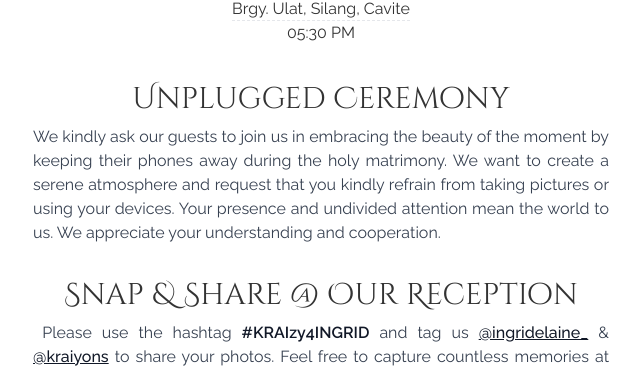
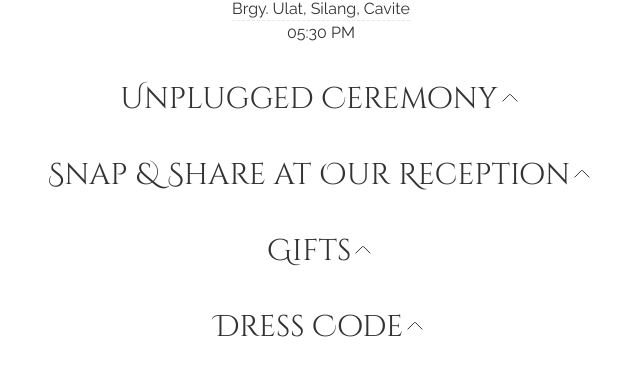
Before and after one commit to kraiyons/imbita-fe, a Next.js app: page /invite/home in a window 1280 px wide. Shown: the part 561-933 px from the top of the page, without its empty margins (319-959 px from the left). Built offline with nearby package versions, Linux system fonts and the light colour scheme.

Commit message:
[Feature] Add collapsible TextHero descriptions

```diff
--- a/src/app/invite/[inviteId]/page.tsx
+++ b/src/app/invite/[inviteId]/page.tsx
@@ -37,7 +37,7 @@ export default function InviteHomePage({ params }: { params: TParams }) {
       <ImageCarousel />
       {/* <SplashScreen media={data.splashscreen.media} /> */}
 
-      <div className="py-2">{data.hashtag}</div>
+      <div className="py-2 font-bold">{data.hashtag}</div>
     </div>
   );
 }
--- /dev/null
+++ b/src/components/TextHero/CaretDown.tsx
@@ -0,0 +1,11 @@
+export default function CaretDown() {
+  return (
+    <svg viewBox="0 0 24 24" fill="none" xmlns="http://www.w3.org/2000/svg">
+      <path
+        d="M19.1416 9.92896L12.7776 16.2929C12.3871 16.6834 11.7539 16.6834 11.3634 16.2929L4.99946 9.92895"
+        stroke="currentColor"
+        stroke-linecap="round"
+      />
+    </svg>
+  );
+}
--- /dev/null
+++ b/src/components/TextHero/Swirl.tsx
@@ -0,0 +1,49 @@
+export default function Swirl() {
+  return (
+    <svg
+      version="1.0"
+      xmlns="http://www.w3.org/2000/svg"
+      viewBox="0 0 798.000000 170.000000"
+      preserveAspectRatio="xMidYMid meet"
+    >
+      <g
+        transform="translate(0.000000,170.000000) scale(0.100000,-0.100000)"
+        fill="currentColor"
+        stroke="none"
+      >
+        <path
+          d="M7175 1400 c-166 -55 -262 -210 -234 -381 16 -102 57 -166 132 -209
+150 -86 387 18 387 169 0 139 -171 212 -268 115 -29 -29 -33 -39 -28 -65 8
+-42 43 -89 67 -89 24 0 24 8 0 34 -11 12 -23 33 -26 48 -6 23 -2 30 27 48 47
+28 91 26 128 -7 92 -84 3 -206 -151 -207 -108 -2 -181 82 -181 206 0 72 38
+156 86 193 68 52 181 71 272 46 126 -34 216 -212 184 -367 -28 -137 -109 -238
+-245 -305 -186 -92 -379 -89 -665 9 -105 36 -209 83 -455 202 -254 123 -303
+145 -420 189 -275 104 -488 116 -659 38 l-52 -24 -73 68 c-287 270 -657 361
+-1028 253 -177 -51 -317 -124 -435 -226 l-58 -50 -57 50 c-181 155 -422 239
+-658 229 -192 -9 -471 -78 -687 -171 -77 -33 -238 -133 -517 -321 -282 -189
+-360 -234 -479 -274 -307 -104 -561 1 -590 242 -23 185 85 330 255 344 139 11
+231 -107 179 -230 -32 -77 -138 -100 -200 -42 -55 51 -17 126 55 110 38 -9 37
+12 -3 34 -22 13 -29 12 -64 -5 -101 -49 -84 -172 31 -225 139 -64 289 49 288
+216 -1 108 -51 184 -154 229 -54 25 -70 28 -148 24 -73 -2 -96 -8 -153 -36
+-79 -39 -159 -120 -197 -202 -24 -50 -26 -66 -26 -185 0 -125 2 -133 32 -197
+82 -175 245 -268 469 -268 116 0 220 18 319 55 148 56 246 118 580 369 361
+270 473 330 785 422 111 32 141 37 271 41 174 6 260 -11 404 -81 81 -39 235
+-148 235 -166 0 -4 -16 -34 -35 -66 -57 -94 -78 -176 -73 -291 3 -82 8 -108
+31 -158 52 -111 125 -165 223 -165 107 0 154 55 154 183 0 40 -7 97 -16 127
+-22 76 -89 208 -136 270 -21 28 -38 59 -36 68 5 24 130 116 213 156 165 79
+325 116 505 116 108 0 146 -4 241 -29 166 -42 338 -128 459 -229 l35 -30 -45
+-48 c-129 -138 -198 -317 -187 -485 8 -125 58 -204 143 -228 103 -28 261 57
+322 173 24 45 27 62 27 151 0 72 -6 116 -19 155 -21 62 -69 162 -97 202 -27
+38 -24 44 29 65 35 13 73 18 152 17 170 -1 290 -41 670 -227 429 -209 551
+-260 745 -314 91 -25 115 -28 270 -28 165 0 172 1 258 31 249 90 392 260 413
+493 7 74 -12 171 -47 246 -32 68 -108 145 -175 180 -78 39 -207 46 -299 15z
+m-3602 -497 c86 -130 127 -243 127 -348 0 -54 -4 -68 -27 -95 -25 -30 -30 -32
+-78 -28 -70 6 -107 35 -146 114 -28 57 -33 76 -33 142 1 75 21 160 51 210 37
+63 44 72 52 72 5 0 30 -30 54 -67z m1549 -22 c84 -112 135 -254 125 -349 -8
+-71 -47 -150 -94 -186 -20 -17 -64 -41 -97 -54 -80 -32 -129 -26 -173 21 -103
+113 -50 370 113 546 36 39 71 71 78 71 6 0 28 -22 48 -49z"
+        />
+      </g>
+    </svg>
+  );
+}
--- a/src/components/TextHero/index.tsx
+++ b/src/components/TextHero/index.tsx
@@ -1,4 +1,9 @@
+"use client";
+
+import { useState } from "react";
 import ReactMarkdown from "react-markdown";
+import CaretDown from "./CaretDown";
+import Swirl from "./Swirl";
 
 type TProps = {
   title: string;
@@ -6,13 +11,36 @@ type TProps = {
 };
 
 export default function TextHero({ title, description }: TProps) {
+  const [show, setShow] = useState(false);
+
   return (
     <div className="py-4 max-w-sm md:max-w-md lg:max-w-lg xl:max-w-xl 2xl:max-w-2xl">
-      <h3 className="text-xl md:text-3xl pb-2 font-cinzel">{title}</h3>
-      <div>
+      <h3
+        className="text-xl md:text-3xl pb-2 font-cinzel cursor-pointer flex justify-center items-center"
+        onClick={() => setShow((pState) => !pState)}
+      >
+        <div className="w-fit">{title}</div>
+        <div
+          className={`h-6 w-6 rotate-180 duration-500 transition-transform ${
+            show && "-rotate-0"
+          }`}
+        >
+          <CaretDown />
+        </div>
+      </h3>
+      <div
+        className={`max-h-0 text-ellipsis overflow-hidden transition-max-height duration-500 ease-linear ${
+          show && "max-h-96"
+        }`}
+      >
         <ReactMarkdown className="prose text-justify w-full max-w-none text-sm md:text-base">
           {description}
         </ReactMarkdown>
+        <div className={"flex justify-center"}>
+          <div className="w-40 text-orange-300 py-5">
+            <Swirl />
+          </div>
+        </div>
       </div>
     </div>
   );
--- a/src/data.tsx
+++ b/src/data.tsx
@@ -13,10 +13,10 @@ const data = {
   textSections: [
     {
       title: "Unplugged Ceremony",
-      description: `We kindly ask our guests to join us in embracing the beauty of the moment by keeping their phones away during the holy matrimony. We want to create a serene atmosphere and request that you kindly refrain from taking pictures or using your devices. Your presence and undivided attention mean the world to us. We appreciate your understanding and cooperation.`,
+      description: `&ensp;We kindly ask our guests to join us in embracing the beauty of the moment by keeping their phones away during the holy matrimony. We want to create a serene atmosphere and request that you kindly refrain from taking pictures or using your devices. Your presence and undivided attention mean the world to us. We appreciate your understanding and cooperation.`,
     },
     {
-      title: "Snap & Share @ Our Reception",
+      title: "Snap & Share at Our Reception",
       description: `&ensp;Please use the hashtag **#KRAIzy4INGRID** and tag us [@ingridelaine_](https://www.instagram.com/ingridelaine_/) & [@kraiyons](https://www.instagram.com/kraiyons/) to share your photos. Feel free to capture countless memories at our reception using our digital disposable cameras. We'll add the link for that soon!`,
     },
     {
@@ -36,11 +36,11 @@ const data = {
     {
       title: "Schedule",
       description:
-        "We're excited to share more details with you soon! Stay tuned for updates on our upcoming event.",
+        "&ensp;We're excited to share more details with you soon! Stay tuned for updates on our upcoming event.",
     },
     {
       title: "Children",
-      description: `We hope you will understand our decision to make the wedding children-free,
+      description: `&ensp;We hope you will understand our decision to make the wedding children-free,
       and take the opportunity to let your hair down and celebrate in style!  `,
     },
     {
--- a/tailwind.config.js
+++ b/tailwind.config.js
@@ -16,6 +16,9 @@ module.exports = {
         cinzel: ["var(--font-cinzel-decorative)"],
         raleway: ["var(--font-raleway)"],
       },
+      transitionProperty: {
+        "max-height": "max-height",
+      },
     },
   },
   plugins: [require("@tailwindcss/typography")],
```
